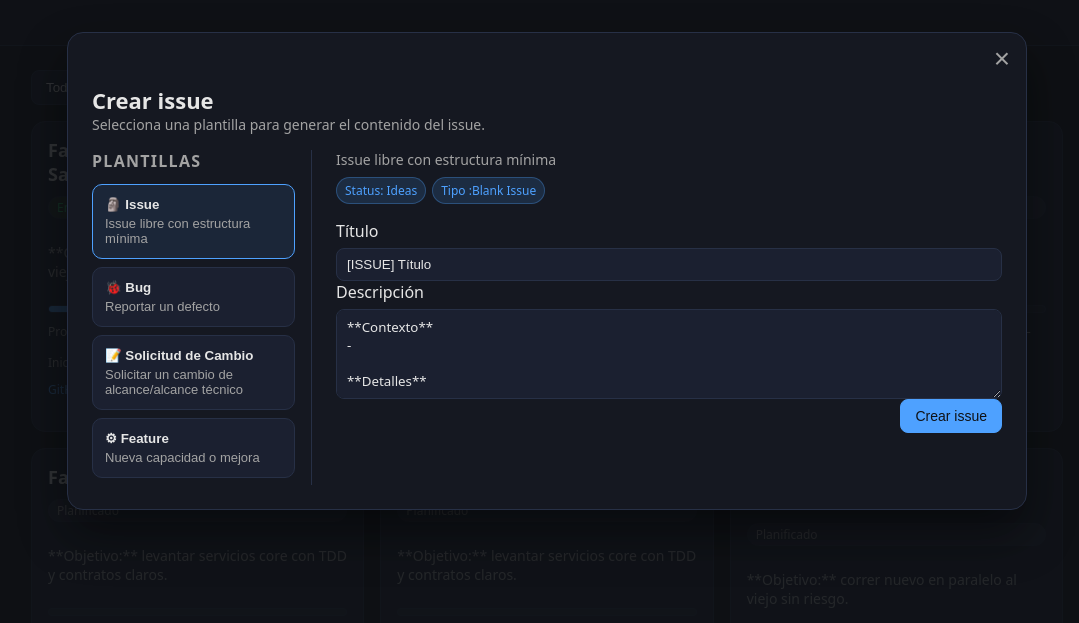
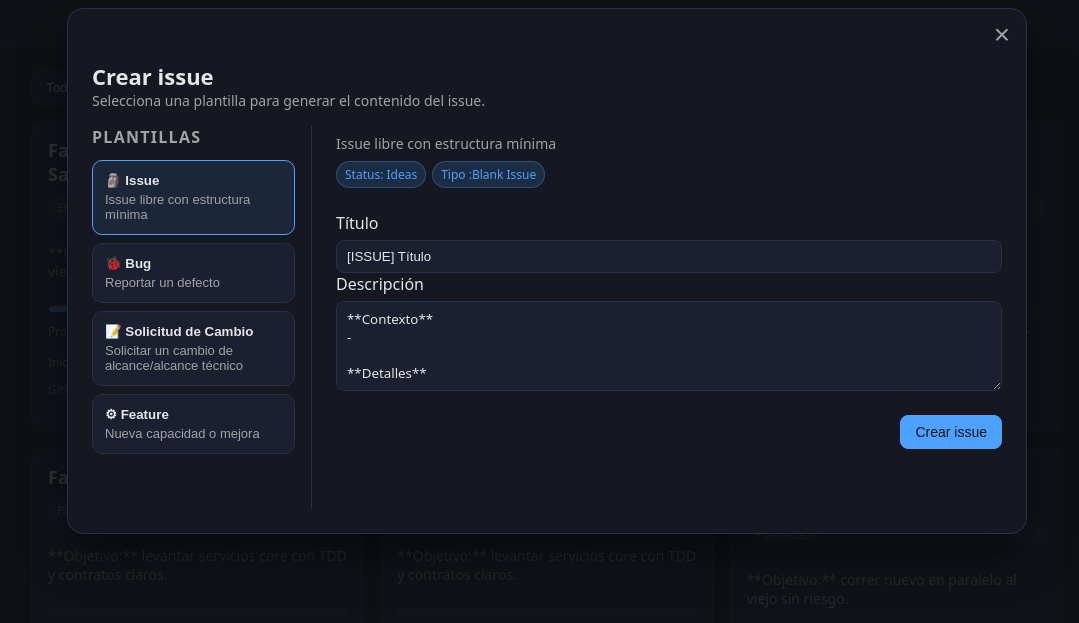
Before and after one commit to RON-DATADRIVEN/eos-roadmap, a plain HTML site: page docs/index.html in a window 1280 px wide. Both pictures are taken after a click on the button "Crear issue". Shown: the part 129-752 px from the top of the page, without its empty margins (93-1172 px from the left). Drawn offline with Linux system fonts and the light colour scheme.

Commit message:
Increase form layout spacing (#90)

```diff
--- a/docs/style.css
+++ b/docs/style.css
@@ -60,19 +60,19 @@ textarea:focus-visible { outline: 2px solid var(--blue); outline-offset: 2px; }
 .template-option.active { border-color: var(--blue); background: rgba(78, 161, 255, .1); }
 .template-name { font-weight: 600; }
 .template-option-description { font-size: 13px; color: var(--muted); }
-.template-form { display: flex; flex-direction: column; gap: 16px; padding-bottom: 16px; }
+.template-form { display: flex; flex-direction: column; gap: 24px; padding-bottom: 16px; }
 .template-meta { display: flex; flex-direction: column; gap: 8px; }
-.template-summary { margin: 0; color: var(--muted); font-size: 14px; }
+.template-summary { margin: 8px 0 0; color: var(--muted); font-size: 14px; }
 .issue-labels { display: flex; flex-wrap: wrap; gap: 6px; }
 .label-chip { background: rgba(78, 161, 255, .15); color: var(--blue); border: 1px solid rgba(78, 161, 255, .3); padding: 4px 8px; border-radius: 999px; font-size: 12px; }
-.field-group { display: flex; flex-direction: column; gap: 14px; }
+.field-group { display: flex; flex-direction: column; gap: 20px; }
 .field { display: flex; flex-direction: column; gap: 6px; }
 .field.markdown { padding: 12px; border: 1px dashed var(--border); border-radius: 10px; background: rgba(21, 24, 33, .6); }
 .field.required label::after { content: ' *'; color: var(--yellow); }
 .field.invalid input,
 .field.invalid textarea { border-color: var(--red); }
-.markdown-hint { margin: 0; color: var(--muted); font-size: 14px; white-space: pre-line; }
-.form-actions { display: flex; justify-content: flex-end; }
+.markdown-hint { margin: 8px 0 0; color: var(--muted); font-size: 14px; white-space: pre-line; }
+.form-actions { display: flex; justify-content: flex-end; margin-top: 24px; }
 .form-message { min-height: 20px; font-size: 14px; }
 .form-message.success { color: var(--green); }
 .form-message.error { color: var(--red); }
```
